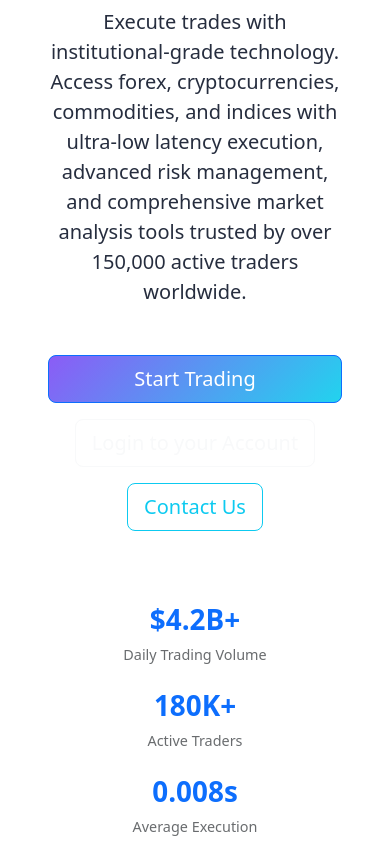
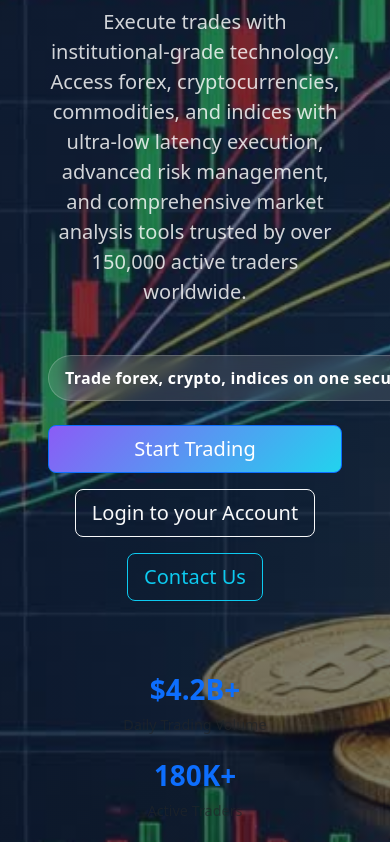
Before and after one commit to Nyerho/titan, a plain HTML site: page index.html in a window 390 px wide. Shown: the part 323-1165 px from the top of the page. Drawn offline with nearby package versions, Linux system fonts and the light colour scheme; no server answers.

Commit message:
feat(hero): image-backed landing hero with rotating messages; fix mobile mobile overrides preventing background on phones

```diff
--- a/css/mobile-performance.css
+++ b/css/mobile-performance.css
@@ -31,10 +31,16 @@
         transform: none !important;
     }
 
-    /* Optimize hero section */
-    .hero {
+    /* Optimize hero section: keep image hero visible on mobile */
+    .hero:not(.hero-landing) {
         background: #ffffff !important;
         min-height: auto !important;
+    }
+    .hero-landing {
+        background-size: cover !important;
+        background-position: center !important;
+        background-repeat: no-repeat !important;
+        min-height: 100vh !important;
     }
 
     /* Remove floating animations */
--- a/css/style.css
+++ b/css/style.css
@@ -318,6 +318,55 @@ body {
     min-height: 100vh;
     display: flex;
     align-items: center;
+}
+
+.hero-landing {
+    background:
+      linear-gradient(180deg, rgba(15,23,42,0.55), rgba(15,23,42,0.55)),
+      url('../assets/images/PixVerse_Image_Effect_prompt_forex broker char (1).jpg');
+    background-size: cover;
+    background-position: center;
+    background-repeat: no-repeat;
+    color: #ffffff;
+}
+
+.hero-landing .hero-title {
+    background: none;
+    -webkit-text-fill-color: inherit;
+    color: #ffffff;
+}
+
+.hero-landing .hero-subtitle {
+    color: rgba(255, 255, 255, 0.9);
+}
+
+.hero-rotator {
+    display: inline-flex;
+    align-items: center;
+    justify-content: center;
+    padding: 10px 16px;
+    border-radius: 999px;
+    background: rgba(255, 255, 255, 0.12);
+    border: 1px solid rgba(255, 255, 255, 0.2);
+    color: #ffffff;
+    backdrop-filter: blur(8px);
+    margin-bottom: 24px;
+    min-height: 44px;
+}
+
+.rotator-text {
+    font-weight: 600;
+    letter-spacing: 0.3px;
+    white-space: nowrap;
+}
+
+@keyframes fadeSlideIn {
+    0% { opacity: 0; transform: translateY(8px); }
+    100% { opacity: 1; transform: translateY(0); }
+}
+
+.rotator-animate {
+    animation: fadeSlideIn 600ms ease both;
 }
 
 .hero-container {
--- a/index.html
+++ b/index.html
@@ -123,13 +123,16 @@
     </nav>
 
     <!-- Hero Section -->
-    <section id="home" class="hero">
+    <section id="home" class="hero hero-landing">
         <div class="container-fluid hero-container">
             <div class="row justify-content-center">
                 <div class="col-lg-10 col-xl-8">
                     <div class="hero-content text-center">
                         <h1 class="hero-title display-4 fw-bold mb-4">Professional Trading Platform for Global Markets</h1>
                         <p class="hero-subtitle lead mb-5">Execute trades with institutional-grade technology. Access forex, cryptocurrencies, commodities, and indices with ultra-low latency execution, advanced risk management, and comprehensive market analysis tools trusted by over 150,000 active traders worldwide.</p>
+                        <div class="hero-rotator" aria-live="polite">
+                            <span id="heroRotatorText" class="rotator-text rotator-animate">Lightning‑fast execution with ultra‑low spreads</span>
+                        </div>
                         <div class="hero-buttons d-flex flex-column flex-md-row gap-3 justify-content-center mb-5">
                             <a href="auth.html#register" class="btn btn-primary btn-lg">Start Trading</a>
                             <a href="auth.html" class="btn btn-outline-light btn-lg">Login to your Account</a>
@@ -1169,6 +1172,40 @@
 </div>
 
 <!-- <script src="js/ai-support-chat.js"></script> -->
+    <script>
+      (function () {
+        var messages = [
+          'Lightning‑fast execution with ultra‑low spreads',
+          'Trade forex, crypto, indices on one secure platform',
+          'Advanced risk tools and real‑time market insights',
+          'Segregated accounts and robust fund security',
+          '24/7 support and institutional‑grade technology'
+        ];
+        var el = null;
+        var i = 0;
+        function setText(t) {
+          if (!el) return;
+          el.classList.remove('rotator-animate');
+          void el.offsetWidth;
+          el.textContent = t;
+          el.classList.add('rotator-animate');
+        }
+        function tick() {
+          i = (i + 1) % messages.length;
+          setText(messages[i]);
+        }
+        function init() {
+          el = document.getElementById('heroRotatorText');
+          if (!el) return;
+          setInterval(tick, 3500);
+        }
+        if (document.readyState === 'loading') {
+          document.addEventListener('DOMContentLoaded', init);
+        } else {
+          init();
+        }
+      })();
+    </script>
     <!-- Bootstrap JavaScript -->
     <script src="https://cdn.jsdelivr.net/npm/bootstrap@5.3.0/dist/js/bootstrap.bundle.min.js"></script>
 
```
Also changed, not shown: assets/images/XRP.jpg (deleted), assets/images/btc.jpg (deleted), assets/images/eth.jpg (deleted), assets/images/keplr.jpg (deleted), assets/images/logo-white.png (deleted), assets/images/logo.png (deleted), assets/images/ltc.jpg (deleted), assets/images/usdceth.jpg (deleted), assets/images/usdcsol.jpg (deleted), assets/images/usdt.jpg (deleted), assets/images/user-avatar.png (deleted), 2 other files.
